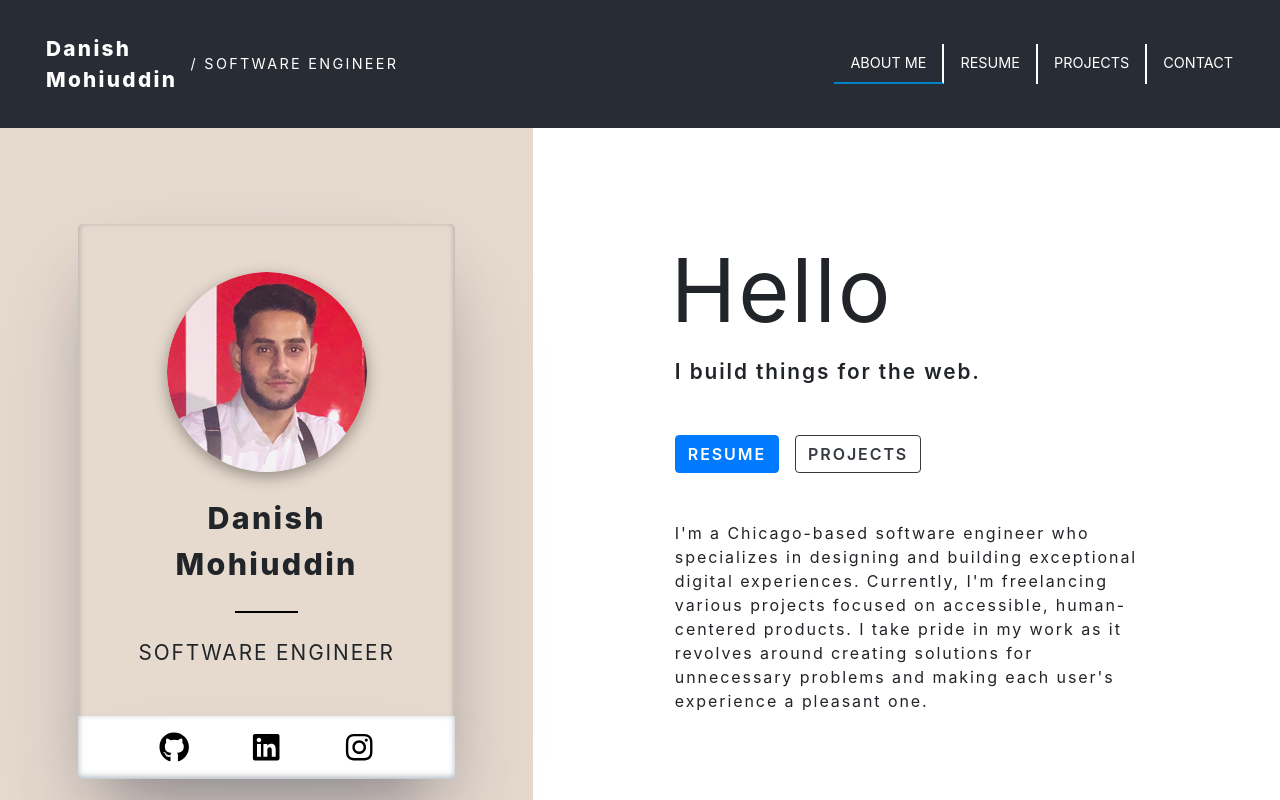
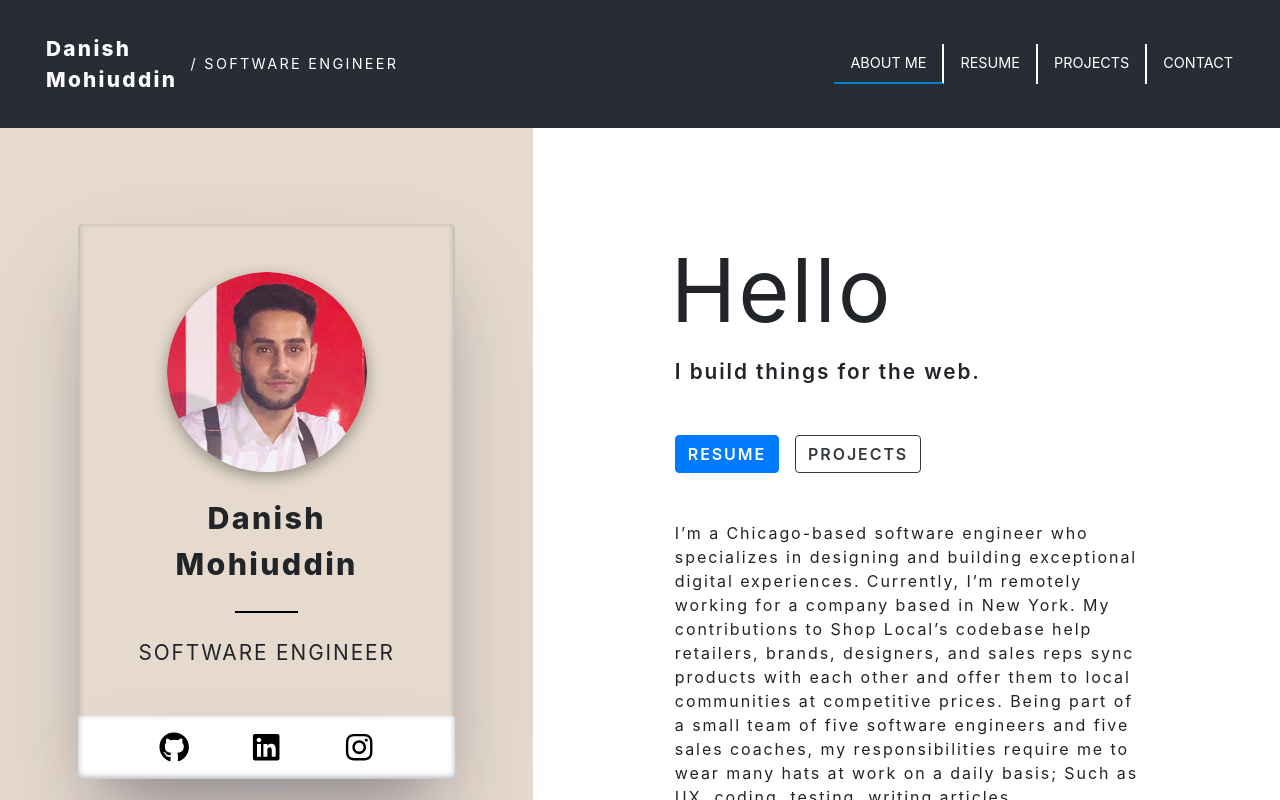
Before and after one commit to danishm4557/portfolio-danish, a React (Create React App) app: page / in a window 1280 px wide. Shown: the top 800 px of the page. Built offline with nearby package versions, Linux system fonts and the light colour scheme.

Commit message:
Updated about me text

```diff
--- a/src/Components/HomePage/Section1/section1.js
+++ b/src/Components/HomePage/Section1/section1.js
@@ -57,7 +57,7 @@ const Section1 = () => {
 									<Link to="/projects" className="btn btn-outline-dark projects-btn mx-3">PROJECTS</Link>
 								</div>
 								<div className="mb-5 px-1 intro-div">
-									I'm a Chicago-based software engineer who specializes in designing and building exceptional digital experiences. Currently, I'm freelancing various projects focused on accessible, human-centered products. I take pride in my work as it revolves around creating solutions for unnecessary problems and making each user's experience a pleasant one.
+									I’m a Chicago-based software engineer who specializes in designing and building exceptional digital experiences. Currently, I’m remotely working for a company based in New York. My contributions to Shop Local’s codebase help retailers, brands, designers, and sales reps sync products with each other and offer them to local communities at competitive prices. Being part of a small team of five software engineers and five sales coaches, my responsibilities require me to wear many hats at work on a daily basis; Such as UX, coding, testing, writing articles, communicating with sales coaches and involved businesses, sharing promotional and growth ideas, etc.
 								</div>
 							</div>
 						</div>
```
